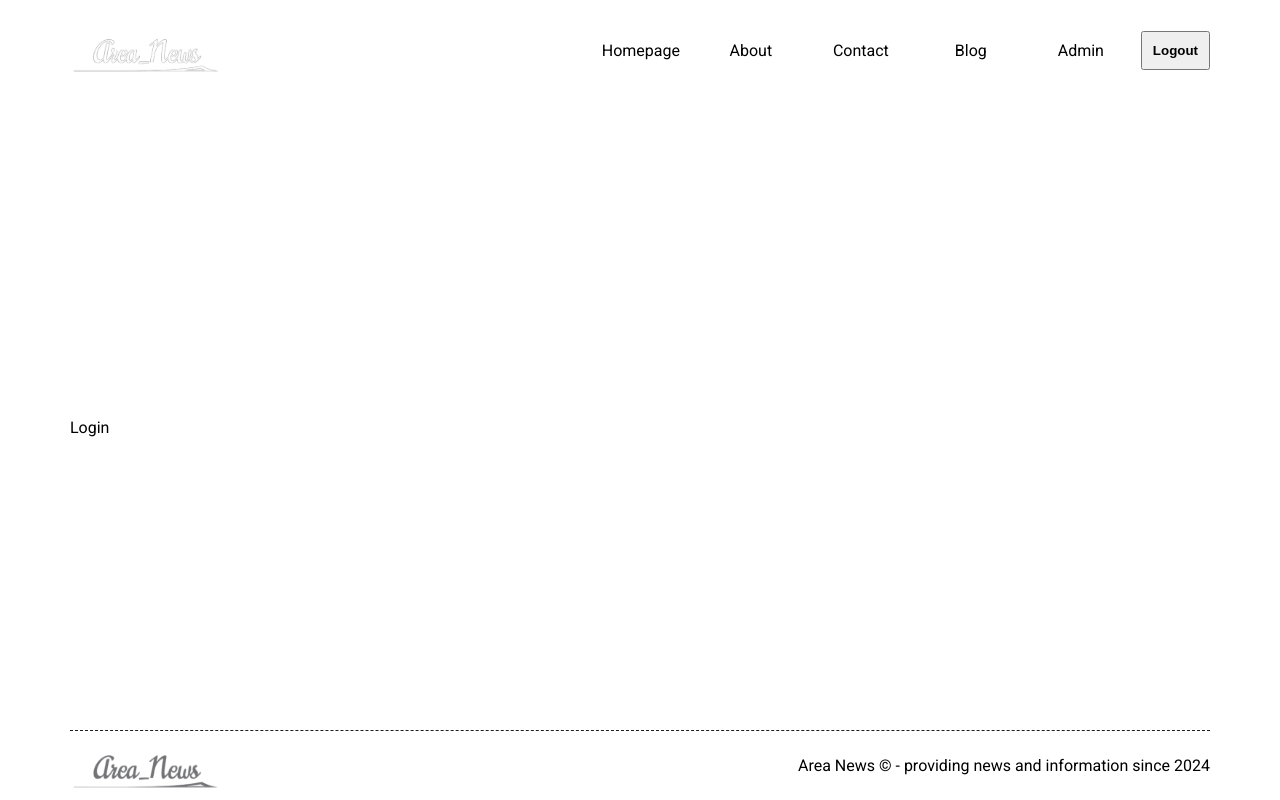
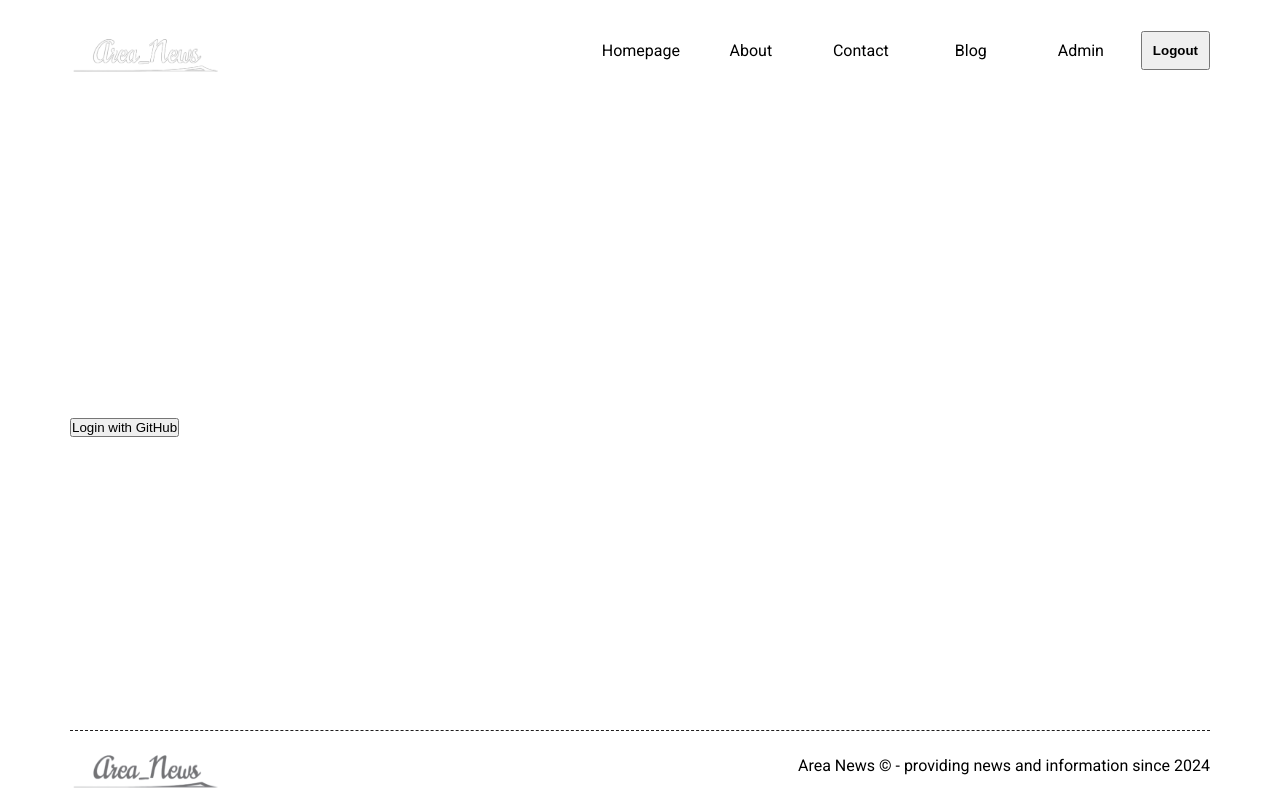
Before and after one commit to mrrmartin01/Area_News, a Next.js app: page /login in a window 1280 px wide. Built offline with nearby package versions, Linux system fonts and the light colour scheme.

Commit message:
githun auth added

```diff
--- a/src/app/(auth)/login/page.jsx
+++ b/src/app/(auth)/login/page.jsx
@@ -1,9 +1,18 @@
 import React from 'react'
+import { signIn } from '../../../lib/auth'
 
 const LoginPage = () => {
+  const handleGithubLogin= async () => {
+    "use server"
+
+    await signIn("github");
+  }
+
   return (
     <div>
-      Login
+      <form action={handleGithubLogin}>
+        <button>Login with GitHub</button>
+      </form>
     </div>
   )
 }
```
